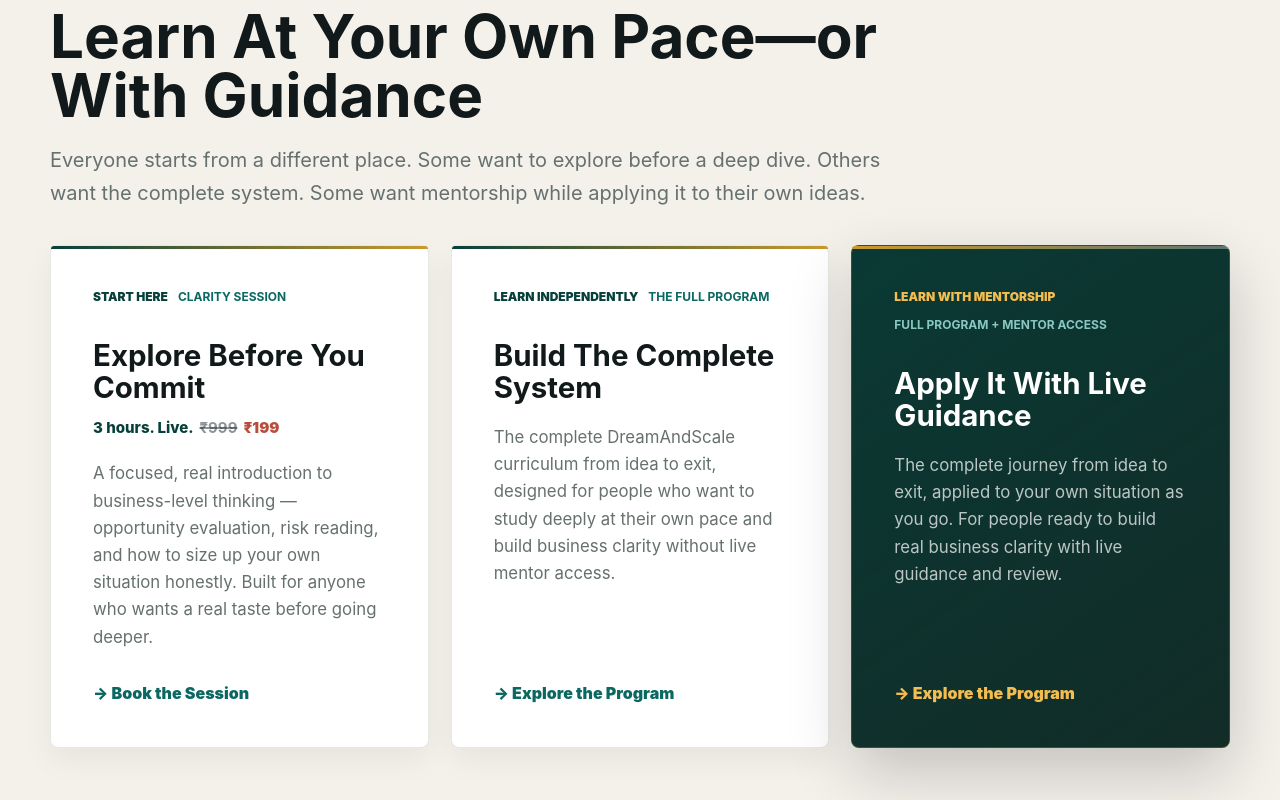
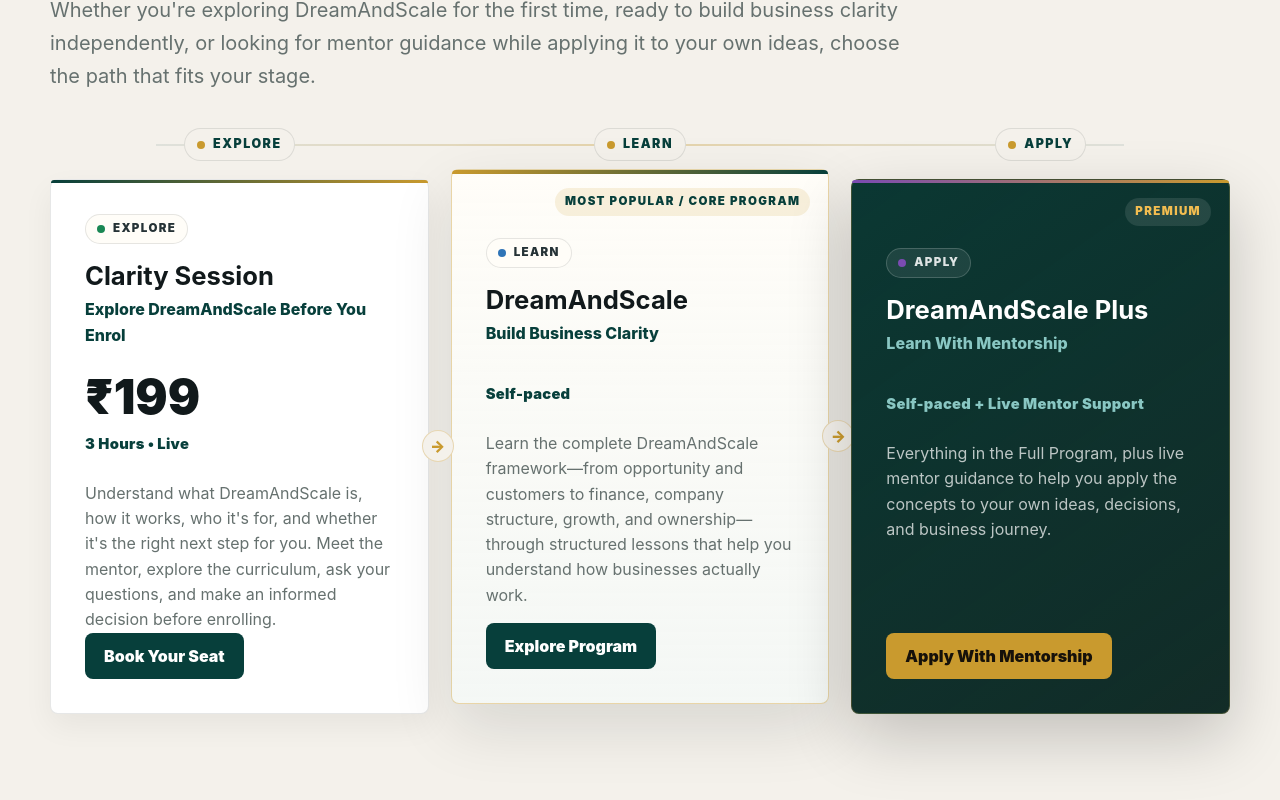
Before and after one commit to project-babuna/das, a Next.js app: page / in a window 1280 px wide. Shown: the part 1840-2640 px from the top of the page. Built offline with nearby package versions, Linux system fonts and the light colour scheme.

Commit message:
major design changes

```diff
--- a/app/globals.css
+++ b/app/globals.css
@@ -250,7 +250,7 @@
 }
 
 .eyebrow {
-  display: inline-flex;
+  display: none;
   align-items: center;
   gap: 10px;
   margin-bottom: 14px;
@@ -922,6 +922,54 @@
   gap: 22px;
 }
 
+.journey-track {
+  position: relative;
+  display: grid;
+  grid-template-columns: repeat(3, minmax(0, 1fr));
+  gap: 22px;
+  margin: 6px 0 18px;
+  color: var(--teal-dark);
+  font-size: 0.78rem;
+  font-weight: 950;
+  letter-spacing: 0.12em;
+  text-transform: uppercase;
+}
+
+.journey-track::before {
+  content: "";
+  position: absolute;
+  top: 50%;
+  right: 9%;
+  left: 9%;
+  height: 1px;
+  background: linear-gradient(90deg, rgba(7, 63, 59, 0.18), rgba(201, 154, 46, 0.7), rgba(7, 63, 59, 0.18));
+  transform: translateY(-50%);
+}
+
+.journey-track span {
+  position: relative;
+  display: inline-flex;
+  justify-self: center;
+  align-items: center;
+  gap: 8px;
+  padding: 6px 12px;
+  border: 1px solid var(--line);
+  border-radius: 999px;
+  background: var(--surface-muted);
+}
+
+.journey-track span::before {
+  content: "";
+  width: 8px;
+  height: 8px;
+  border-radius: 999px;
+  background: var(--amber);
+}
+
+.journey-grid {
+  align-items: stretch;
+}
+
 .entry-card {
   position: relative;
   display: flex;
@@ -1035,6 +1083,214 @@
   color: #f3bd50;
 }
 
+.journey-card {
+  min-height: 520px;
+  gap: 0;
+  padding: clamp(24px, 3vw, 34px);
+}
+
+.journey-card::after {
+  content: "";
+  position: absolute;
+  top: 50%;
+  right: -26px;
+  z-index: 2;
+  width: 30px;
+  height: 30px;
+  border: 1px solid rgba(201, 154, 46, 0.3);
+  border-radius: 999px;
+  background: var(--surface-muted);
+  color: var(--amber);
+  display: grid;
+  place-items: center;
+  font-weight: 950;
+  transform: translateY(-50%);
+}
+
+.journey-card:not(:last-child)::after {
+  content: "→";
+}
+
+.journey-card:last-child::after {
+  display: none;
+}
+
+.journey-card-head {
+  display: grid;
+  gap: 18px;
+  margin-bottom: 24px;
+}
+
+.step-label,
+.journey-badge {
+  width: max-content;
+  display: inline-flex;
+  align-items: center;
+  gap: 8px;
+  border-radius: 999px;
+  font-size: 0.72rem;
+  font-weight: 950;
+  letter-spacing: 0.12em;
+  line-height: 1;
+  text-transform: uppercase;
+}
+
+.step-label {
+  padding: 8px 11px;
+  border: 1px solid var(--line);
+  color: var(--ink-2);
+  background: var(--surface-clean);
+}
+
+.step-label::before {
+  content: "";
+  width: 8px;
+  height: 8px;
+  border-radius: 999px;
+}
+
+.step-label-explore::before {
+  background: #198754;
+}
+
+.step-label-learn::before {
+  background: #2f74b7;
+}
+
+.step-label-apply::before {
+  background: #7b4bb2;
+}
+
+.journey-card h3 {
+  font-size: clamp(1.4rem, 2vw, 1.8rem);
+}
+
+.journey-card .journey-card-head p,
+.journey-card .journey-meta,
+.journey-card .journey-purpose,
+.journey-card .journey-price {
+  margin: 0;
+}
+
+.journey-card .journey-card-head p {
+  margin-top: 8px;
+  color: var(--teal-dark);
+  font-size: 1rem;
+  font-weight: 850;
+}
+
+.journey-card .journey-price {
+  color: var(--ink);
+  font-size: clamp(2rem, 4vw, 3rem);
+  font-weight: 950;
+  line-height: 1;
+}
+
+.journey-card .journey-meta {
+  margin-top: 12px;
+  color: var(--teal-dark);
+  font-size: 0.92rem;
+  font-weight: 900;
+  letter-spacing: 0.02em;
+}
+
+.journey-card .journey-purpose {
+  margin-top: 24px;
+  color: var(--muted);
+  font-size: 1rem;
+  line-height: 1.58;
+}
+
+.journey-cta {
+  display: inline-flex;
+  align-items: center;
+  justify-content: center;
+  min-height: 46px;
+  margin-top: auto;
+  padding: 0 18px;
+  border: 1px solid transparent;
+  border-radius: 8px;
+  background: var(--teal-dark);
+  color: var(--white);
+  font-weight: 900;
+  transition:
+    transform 180ms ease,
+    box-shadow 180ms ease,
+    background 180ms ease;
+}
+
+.journey-cta:hover {
+  background: var(--teal);
+  box-shadow: 0 14px 32px rgba(7, 63, 59, 0.18);
+  transform: translateY(-2px);
+}
+
+.journey-card-core {
+  border-color: rgba(201, 154, 46, 0.4);
+  background:
+    linear-gradient(180deg, rgba(255, 253, 248, 0.98), rgba(242, 246, 243, 0.82)),
+    var(--white);
+  box-shadow: 0 24px 62px rgba(17, 25, 27, 0.12);
+  transform: translateY(-10px);
+}
+
+.journey-card-core::before {
+  height: 4px;
+  background: linear-gradient(90deg, var(--amber), var(--teal-dark));
+}
+
+.journey-badge {
+  position: absolute;
+  top: 18px;
+  right: 18px;
+  padding: 8px 10px;
+  color: var(--teal-dark);
+  background: rgba(201, 154, 46, 0.14);
+}
+
+.journey-card-core .journey-card-head,
+.journey-card-premium .journey-card-head {
+  margin-top: 34px;
+}
+
+.journey-card-premium {
+  border-color: rgba(243, 189, 80, 0.22);
+  background:
+    linear-gradient(145deg, rgba(13, 106, 102, 0.28), rgba(255, 255, 255, 0.035)),
+    var(--brand-deep);
+  color: var(--white);
+  box-shadow: var(--shadow-dark);
+}
+
+.journey-card-premium::before {
+  background: linear-gradient(90deg, #7b4bb2, var(--amber));
+}
+
+.journey-card-premium .journey-badge {
+  color: #f3bd50;
+  background: rgba(255, 255, 255, 0.1);
+}
+
+.journey-card-premium .step-label {
+  border-color: rgba(255, 255, 255, 0.18);
+  color: rgba(255, 255, 255, 0.86);
+  background: rgba(255, 255, 255, 0.08);
+}
+
+.journey-card-premium .journey-card-head p,
+.journey-card-premium .journey-meta {
+  color: #89c7c3;
+}
+
+.journey-card-premium .journey-purpose {
+  color: rgba(255, 255, 255, 0.72);
+}
+
+.journey-card-premium .journey-cta {
+  background: var(--amber);
+  color: #16110a;
+}
+
 .course-header {
   background: rgba(11, 18, 19, 0.9);
 }
@@ -1298,9 +1554,35 @@
   box-shadow: 0 24px 70px rgba(0, 0, 0, 0.14);
 }
 
-.audience-panel p {
+.audience-card-grid {
+  display: grid;
+  grid-template-columns: repeat(2, minmax(0, 1fr));
+  gap: 12px;
+}
+
+.audience-card {
+  min-height: 148px;
+  padding: 22px;
+  border: 1px solid rgba(255, 255, 255, 0.1);
+  border-radius: 8px;
+  background: rgba(255, 255, 255, 0.055);
+}
+
+.audience-card:last-child {
+  grid-column: 1 / -1;
+}
+
+.audience-card h3 {
+  color: var(--white);
+  font-size: clamp(1.15rem, 1.7vw, 1.45rem);
+}
+
+.audience-card p {
   margin: 0;
+  margin-top: 12px;
   color: rgba(255, 255, 255, 0.82);
+  font-size: 1rem;
+  line-height: 1.58;
 }
 
 .outcome-grid {
@@ -1347,7 +1629,8 @@
 .outcome-list {
   display: grid;
   grid-template-columns: repeat(2, minmax(0, 1fr));
-  gap: 10px;
+  row-gap: 10px;
+  column-gap: clamp(28px, 4vw, 52px);
   margin: 0;
   padding-left: 1.1rem;
   color: var(--ink-2);
@@ -1647,6 +1930,22 @@
     grid-template-columns: repeat(2, minmax(0, 1fr));
   }
 
+  .journey-track {
+    display: none;
+  }
+
+  .journey-card {
+    min-height: auto;
+  }
+
+  .journey-card::after {
+    display: none;
+  }
+
+  .journey-card-core {
+    transform: none;
+  }
+
   .system-contrast {
     grid-template-columns: 1fr;
     gap: 12px;
@@ -1757,6 +2056,14 @@
     font-size: clamp(1.55rem, 9vw, 2.4rem);
   }
 
+  .audience-card-grid {
+    grid-template-columns: 1fr;
+  }
+
+  .audience-card:last-child {
+    grid-column: auto;
+  }
+
   .ribbon-item:nth-child(odd) .ribbon-tooltip {
     left: 0;
     right: auto;
@@ -1798,6 +2105,29 @@
   .course-module-grid article,
   .course-plan-grid {
     grid-template-columns: 1fr;
+  }
+
+  .journey-card {
+    padding: 24px;
+  }
+
+  .journey-card-core .journey-card-head,
+  .journey-card-premium .journey-card-head {
+    margin-top: 30px;
+  }
+
+  .journey-badge {
+    position: static;
+    margin-bottom: 18px;
+  }
+
+  .journey-card-core .journey-card-head,
+  .journey-card-premium .journey-card-head {
+    margin-top: 0;
+  }
+
+  .journey-cta {
+    width: 100%;
   }
 
   .course-hero {
--- a/app/page.jsx
+++ b/app/page.jsx
@@ -226,64 +226,77 @@
           <div className="container">
             <div className="section-heading progression-heading">
               <p className="eyebrow dark">Three ways in</p>
-              <h2>Learn At Your Own Pace—or With Guidance</h2>
+              <h2>Choose Your Starting Point</h2>
               <p>
-                Everyone starts from a different place. Some want to explore before a deep dive.
-                Others want the complete system. Some want mentorship while applying it to their own
-                ideas.
+                Whether you&apos;re exploring DreamAndScale for the first time, ready to build
+                business clarity independently, or looking for mentor guidance while applying it to
+                your own ideas, choose the path that fits your stage.
               </p>
             </div>
 
-            <div className="entry-grid">
-              <article className="entry-card">
-                <div className="card-topline">
-                  <span>Start here</span>
-                  <strong>Clarity Session</strong>
+            <div className="journey-track" aria-label="DreamAndScale customer journey">
+              <span>Explore</span>
+              <span>Learn</span>
+              <span>Apply</span>
+            </div>
+
+            <div className="entry-grid journey-grid">
+              <article className="entry-card journey-card journey-card-discovery">
+                <div className="journey-card-head">
+                  <span className="step-label step-label-explore">Explore</span>
+                  <div>
+                    <h3>Clarity Session</h3>
+                    <p>Explore DreamAndScale Before You Enrol</p>
+                  </div>
                 </div>
-                <h3>Explore Before You Commit</h3>
-                <p className="card-price">
-                  <span>3 hours. Live.</span>
-                  <s>₹999</s>
-                  <strong>₹199</strong>
+                <p className="journey-price">₹199</p>
+                <p className="journey-meta">3 Hours • Live</p>
+                <p className="journey-purpose">
+                  Understand what DreamAndScale is, how it works, who it&apos;s for, and whether
+                  it&apos;s the right next step for you. Meet the mentor, explore the curriculum, ask
+                  your questions, and make an informed decision before enrolling.
                 </p>
-                <p>
-                  A focused, real introduction to business-level thinking — opportunity evaluation,
-                  risk reading, and how to size up your own situation honestly. Built for anyone who
-                  wants a real taste before going deeper.
-                </p>
-                <a className="text-link" href="#contact">
-                  Book the Session
+                <a className="journey-cta" href="#contact">
+                  Book Your Seat
                 </a>
               </article>
 
-              <article className="entry-card" id="program">
-                <div className="card-topline">
-                  <span>Learn independently</span>
-                  <strong>The Full Program</strong>
+              <article className="entry-card journey-card journey-card-core" id="program">
+                <span className="journey-badge">Most Popular / Core Program</span>
+                <div className="journey-card-head">
+                  <span className="step-label step-label-learn">Learn</span>
+                  <div>
+                    <h3>DreamAndScale</h3>
+                    <p>Build Business Clarity</p>
+                  </div>
                 </div>
-                <h3>Build The Complete System</h3>
-                <p>
-                  The complete DreamAndScale curriculum from idea to exit, designed for people who
-                  want to study deeply at their own pace and build business clarity without live
-                  mentor access.
+                <p className="journey-meta">Self-paced</p>
+                <p className="journey-purpose">
+                  Learn the complete DreamAndScale framework—from opportunity and customers to
+                  finance, company structure, growth, and ownership—through structured lessons that
+                  help you understand how businesses actually work.
                 </p>
-                <a className="text-link" href="/course">
-                  Explore the Program
+                <a className="journey-cta" href="/course">
+                  Explore Program
                 </a>
               </article>
 
-              <article className="entry-card accent">
-                <div className="card-topline">
-                  <span>Learn with mentorship</span>
-                  <strong>Full Program + Mentor Access</strong>
+              <article className="entry-card journey-card journey-card-premium">
+                <span className="journey-badge">Premium</span>
+                <div className="journey-card-head">
+                  <span className="step-label step-label-apply">Apply</span>
+                  <div>
+                    <h3>DreamAndScale Plus</h3>
+                    <p>Learn With Mentorship</p>
+                  </div>
                 </div>
-                <h3>Apply It With Live Guidance</h3>
-                <p>
-                  The complete journey from idea to exit, applied to your own situation as you go.
-                  For people ready to build real business clarity with live guidance and review.
+                <p className="journey-meta">Self-paced + Live Mentor Support</p>
+                <p className="journey-purpose">
+                  Everything in the Full Program, plus live mentor guidance to help you apply the
+                  concepts to your own ideas, decisions, and business journey.
                 </p>
-                <a className="text-link" href="/course">
-                  Explore the Program
+                <a className="journey-cta" href="/course">
+                  Apply With Mentorship
                 </a>
               </article>
             </div>
@@ -363,13 +376,28 @@
               <h2>Built For People Ready To Think Beyond Their Current Limits</h2>
             </div>
             <div className="audience-panel">
-              <p>
-                Professionals exploring entrepreneurship. Freelancers building beyond client work.
-                Students who want business clarity before making career decisions. Builders with
-                ideas they want to evaluate. Small business owners who want to think more
-                strategically. You don&apos;t need a finished idea — you need the willingness to think
-                clearly about one.
-              </p>
+              <div className="audience-card-grid">
+                <article className="audience-card">
+                  <h3>Professionals</h3>
+                  <p>Explore entrepreneurship with clarity before risking your career stability.</p>
+                </article>
+                <article className="audience-card">
+                  <h3>Freelancers</h3>
+                  <p>Build beyond client work by learning how to think in systems, not hours.</p>
+                </article>
+                <article className="audience-card">
+                  <h3>Students</h3>
+                  <p>Understand business decisions before choosing a career direction or idea.</p>
+                </article>
+                <article className="audience-card">
+                  <h3>Builders</h3>
+                  <p>Evaluate ideas, products, and opportunities before committing serious effort.</p>
+                </article>
+                <article className="audience-card">
+                  <h3>Business Owners</h3>
+                  <p>Think more strategically about structure, finance, growth, and ownership.</p>
+                </article>
+              </div>
             </div>
           </div>
         </section>
```
